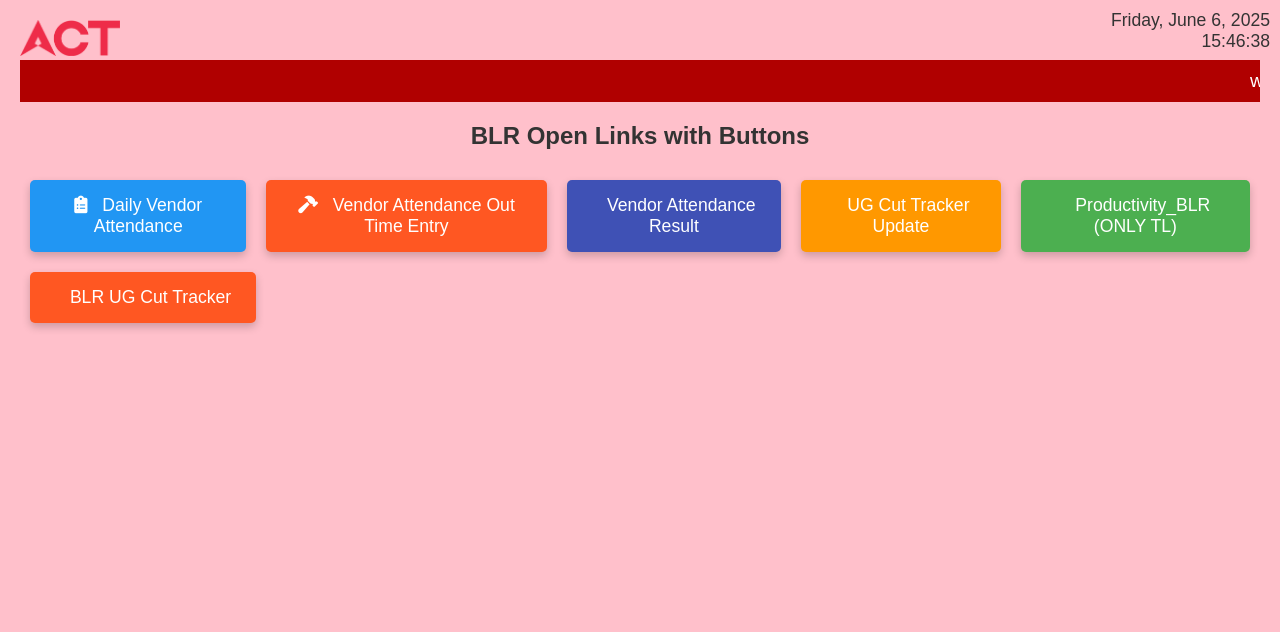
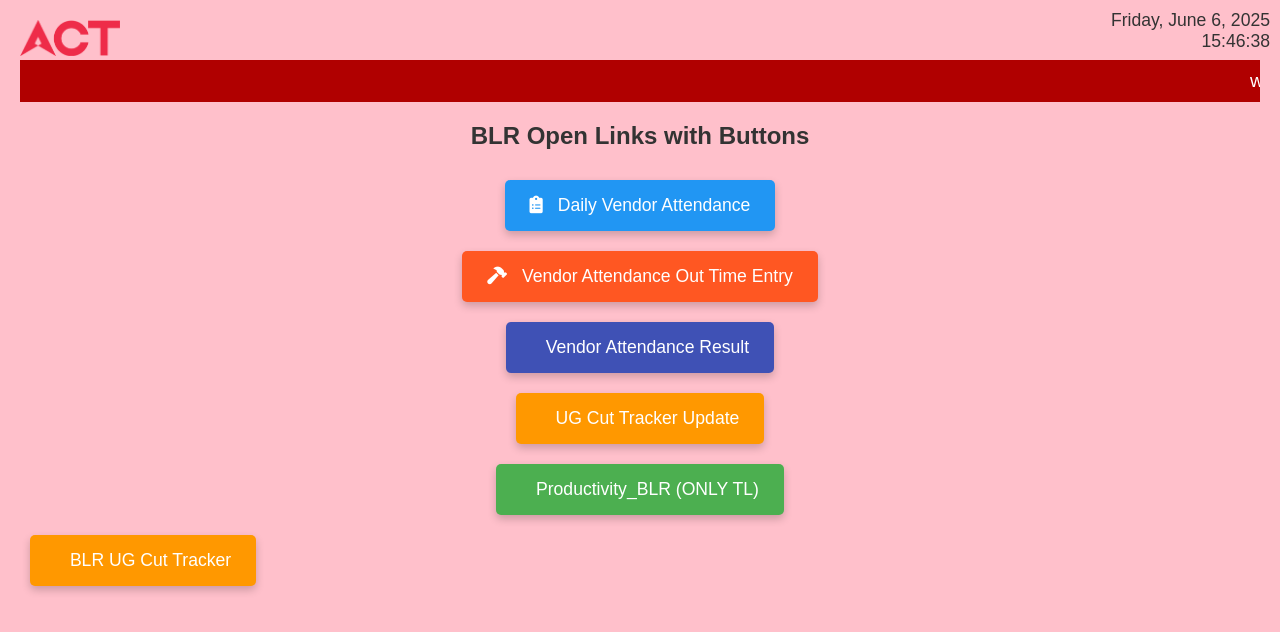
Before and after one commit to acthosting/alllink, a plain HTML site: page index.html in a window 1280 px wide. Drawn offline with Linux system fonts and the light colour scheme.

Commit message:
Update index.html

```diff
--- a/index.html
+++ b/index.html
@@ -25,7 +25,7 @@
         }
 	.button-container {
  		 display: flex;
-  		flex-direction: ROW
+  		flex-direction: column;
   		align-items: center;
  		 margin-top: 20px;
 		}
@@ -112,7 +112,7 @@
             Productivity_BLR (ONLY TL)
         </button>
     </div>
-	<button class="button button5" onclick="window.open('https://actfibernet-my.sharepoint.com/:x:/g/personal/biswajit_jena_actcorp_in/EbdxhBopf4pIrN8ItgtW1OYBP-5jkvEuMdnIi8JZKEonyw?e=GIYamX', '_blank')">
+	<button class="button button3" onclick="window.open('https://actfibernet-my.sharepoint.com/:x:/g/personal/biswajit_jena_actcorp_in/EbdxhBopf4pIrN8ItgtW1OYBP-5jkvEuMdnIi8JZKEonyw?e=GIYamX', '_blank')">
             <i class="fas fa-pastafarian icon"></i>
             BLR UG Cut Tracker
         </button>
```
